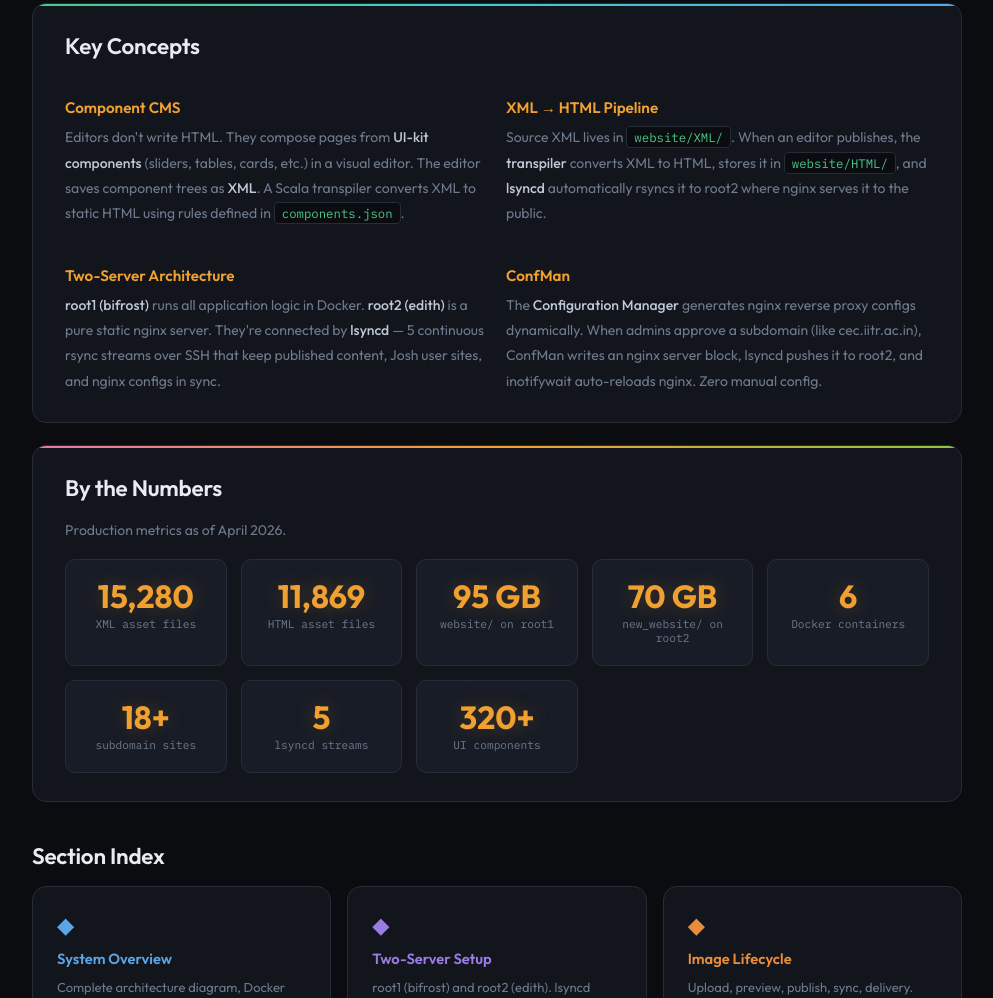
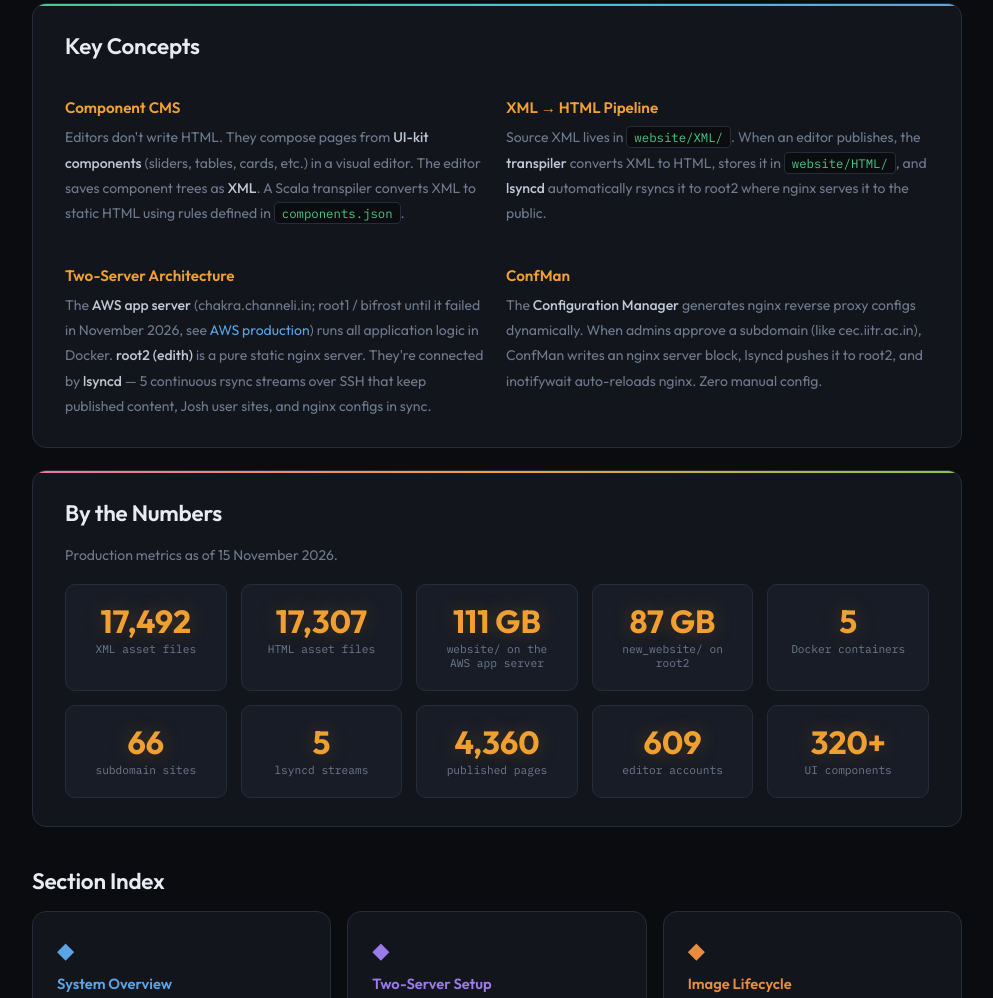
Before and after one commit to IMGIITRoorkee/chakra-docker, a plain HTML site: page architecture/index.html in a window 1280 px wide. Shown: the part 1384-2382 px from the top of the page, without its empty margins (278-1271 px from the left). Drawn offline with Linux system fonts and the light colour scheme.

Commit message:
docs(architecture): current stats and a notice on root1-era pages
The landing page now names the AWS app server and carries figures read
from the servers on 2026-11-15. Pages written for root1 point to the AWS
production page, and the topology row says canvas.channeli.in gets 410.

```diff
--- a/architecture/backend.html
+++ b/architecture/backend.html
@@ -12,6 +12,8 @@
 
 <h1>Backend <em>(Django)</em></h1>
 <p class="page-subtitle">Django application server &mdash; APIs, auth, file management, and publish workflow</p>
+
+<div class="card ga"><p><strong>Pre-November 2026 layout.</strong> This page describes Chakra on root1 (bifrost). root1 failed on 12 November 2026 and the AWS app server (chakra.channeli.in) replaced it: the containers, repositories and the root2 side are the same, but hosts, paths (<code>/home/ubuntu/...</code> instead of <code>/home/root1/...</code>), deploys, backups and the lsyncd transport differ. See <a href="aws-production.html">AWS production</a> for the current setup.</p></div>
 
 <!-- ══════════ OVERVIEW ══════════ -->
 <div class="card ga">
--- a/architecture/backups.html
+++ b/architecture/backups.html
@@ -12,6 +12,8 @@
 
 <h1>Backups <em>&amp; S3</em></h1>
 <p class="page-subtitle">Database dumps, incremental backups, and S3 mounts on both servers</p>
+
+<div class="card ga"><p><strong>Pre-November 2026 layout.</strong> This page describes Chakra on root1 (bifrost). root1 failed on 12 November 2026 and the AWS app server (chakra.channeli.in) replaced it: the containers, repositories and the root2 side are the same, but hosts, paths (<code>/home/ubuntu/...</code> instead of <code>/home/root1/...</code>), deploys, backups and the lsyncd transport differ. See <a href="aws-production.html">AWS production</a> for the current setup.</p></div>
 
 <div class="card ga">
 <h2>Backup Schedule</h2>
--- a/architecture/confman.html
+++ b/architecture/confman.html
@@ -12,6 +12,8 @@
 
 <h1>Conf<em>Man</em></h1>
 <p class="page-subtitle">Dynamic nginx reverse proxy configuration generator &mdash; zero manual nginx editing</p>
+
+<div class="card ga"><p><strong>Pre-November 2026 layout.</strong> This page describes Chakra on root1 (bifrost). root1 failed on 12 November 2026 and the AWS app server (chakra.channeli.in) replaced it: the containers, repositories and the root2 side are the same, but hosts, paths (<code>/home/ubuntu/...</code> instead of <code>/home/root1/...</code>), deploys, backups and the lsyncd transport differ. See <a href="aws-production.html">AWS production</a> for the current setup.</p></div>
 
 <!-- ══════════ OVERVIEW ══════════ -->
 <div class="card ga">
--- a/architecture/deployment.html
+++ b/architecture/deployment.html
@@ -12,6 +12,8 @@
 
 <h1>Deployment <em>Guide</em></h1>
 <p class="page-subtitle">Jenkins-preferred deployment with manual fallback procedures &mdash; verified against production</p>
+
+<div class="card ga"><p><strong>Pre-November 2026 layout.</strong> This page describes Chakra on root1 (bifrost). root1 failed on 12 November 2026 and the AWS app server (chakra.channeli.in) replaced it: the containers, repositories and the root2 side are the same, but hosts, paths (<code>/home/ubuntu/...</code> instead of <code>/home/root1/...</code>), deploys, backups and the lsyncd transport differ. See <a href="aws-production.html">AWS production</a> for the current setup.</p></div>
 
 <div class="g4" style="margin-bottom:36px;">
   <div class="stat"><div class="v">Jenkins</div><div class="l">preferred method</div></div>
--- a/architecture/frontend.html
+++ b/architecture/frontend.html
@@ -12,6 +12,8 @@
 
 <h1>Frontend <em>(Next.js)</em></h1>
 <p class="page-subtitle">Next.js editor UI &mdash; visual page composition from UI-kit components</p>
+
+<div class="card ga"><p><strong>Pre-November 2026 layout.</strong> This page describes Chakra on root1 (bifrost). root1 failed on 12 November 2026 and the AWS app server (chakra.channeli.in) replaced it: the containers, repositories and the root2 side are the same, but hosts, paths (<code>/home/ubuntu/...</code> instead of <code>/home/root1/...</code>), deploys, backups and the lsyncd transport differ. See <a href="aws-production.html">AWS production</a> for the current setup.</p></div>
 
 <!-- ══════════ OVERVIEW ══════════ -->
 <div class="card ga">
--- a/architecture/image-lifecycle.html
+++ b/architecture/image-lifecycle.html
@@ -12,6 +12,8 @@
 
 <h1>Image <em>Lifecycle</em></h1>
 <p class="page-subtitle">How images flow from upload through preview, publish, and serving &mdash; verified against production</p>
+
+<div class="card ga"><p><strong>Pre-November 2026 layout.</strong> This page describes Chakra on root1 (bifrost). root1 failed on 12 November 2026 and the AWS app server (chakra.channeli.in) replaced it: the containers, repositories and the root2 side are the same, but hosts, paths (<code>/home/ubuntu/...</code> instead of <code>/home/root1/...</code>), deploys, backups and the lsyncd transport differ. See <a href="aws-production.html">AWS production</a> for the current setup.</p></div>
 
 <div class="g4" style="margin-bottom:36px;">
   <div class="stat"><div class="v">6</div><div class="l">lifecycle stages</div></div>
--- a/architecture/index.html
+++ b/architecture/index.html
@@ -29,9 +29,9 @@
 <h2>System Map</h2>
 <svg viewBox="0 0 960 520" fill="none" xmlns="http://www.w3.org/2000/svg">
 
-  <!-- root1 / bifrost -->
+  <!-- Application server -->
   <rect x="15" y="10" width="580" height="500" rx="14" fill="#12151c" stroke="#3a4556" stroke-width="1"/>
-  <text x="35" y="36" fill="#f0a030" font-family="IBM Plex Mono, monospace" font-size="11" font-weight="600">root1 / bifrost &mdash; Application Server</text>
+  <text x="35" y="36" fill="#f0a030" font-family="IBM Plex Mono, monospace" font-size="11" font-weight="600">AWS app server (chakra.channeli.in) - root1 retired Nov 2026</text>
 
   <!-- Docker zone -->
   <rect x="30" y="55" width="380" height="200" rx="10" fill="#181c2680" stroke="#5ba4e6" stroke-width="1.2" stroke-dasharray="5 3"/>
@@ -170,7 +170,7 @@
   </div>
   <div>
     <h3>Two-Server Architecture</h3>
-    <p><strong>root1 (bifrost)</strong> runs all application logic in Docker. <strong>root2 (edith)</strong> is a pure static nginx server. They're connected by <strong>lsyncd</strong> &mdash; 5 continuous rsync streams over SSH that keep published content, Josh user sites, and nginx configs in sync.</p>
+    <p>The <strong>AWS app server</strong> (chakra.channeli.in; root1 / bifrost until it failed in November 2026, see <a href="aws-production.html">AWS production</a>) runs all application logic in Docker. <strong>root2 (edith)</strong> is a pure static nginx server. They're connected by <strong>lsyncd</strong> &mdash; 5 continuous rsync streams over SSH that keep published content, Josh user sites, and nginx configs in sync.</p>
   </div>
   <div>
     <h3>ConfMan</h3>
@@ -182,15 +182,17 @@
 <!-- Stats -->
 <div class="card gd fade-in fade-in-d3">
 <h2>By the Numbers</h2>
-<p style="margin-bottom:16px;">Production metrics as of April 2026.</p>
+<p style="margin-bottom:16px;">Production metrics as of 15 November 2026.</p>
 <div class="g4">
-  <div class="stat"><div class="v">15,280</div><div class="l">XML asset files</div></div>
-  <div class="stat"><div class="v">11,869</div><div class="l">HTML asset files</div></div>
-  <div class="stat"><div class="v">95 GB</div><div class="l">website/ on root1</div></div>
-  <div class="stat"><div class="v">70 GB</div><div class="l">new_website/ on root2</div></div>
-  <div class="stat"><div class="v">6</div><div class="l">Docker containers</div></div>
-  <div class="stat"><div class="v">18+</div><div class="l">subdomain sites</div></div>
+  <div class="stat"><div class="v">17,492</div><div class="l">XML asset files</div></div>
+  <div class="stat"><div class="v">17,307</div><div class="l">HTML asset files</div></div>
+  <div class="stat"><div class="v">111 GB</div><div class="l">website/ on the AWS app server</div></div>
+  <div class="stat"><div class="v">87 GB</div><div class="l">new_website/ on root2</div></div>
+  <div class="stat"><div class="v">5</div><div class="l">Docker containers</div></div>
+  <div class="stat"><div class="v">66</div><div class="l">subdomain sites</div></div>
   <div class="stat"><div class="v">5</div><div class="l">lsyncd streams</div></div>
+  <div class="stat"><div class="v">4,360</div><div class="l">published pages</div></div>
+  <div class="stat"><div class="v">609</div><div class="l">editor accounts</div></div>
   <div class="stat"><div class="v">320+</div><div class="l">UI components</div></div>
 </div>
 </div>
--- a/architecture/lsyncd.html
+++ b/architecture/lsyncd.html
@@ -12,6 +12,8 @@
 
 <h1>lsyncd &amp; <em>Sync</em></h1>
 <p class="page-subtitle">Live Syncing Daemon &mdash; continuous rsync on file changes from root1 to root2</p>
+
+<div class="card ga"><p><strong>Pre-November 2026 layout.</strong> This page describes Chakra on root1 (bifrost). root1 failed on 12 November 2026 and the AWS app server (chakra.channeli.in) replaced it: the containers, repositories and the root2 side are the same, but hosts, paths (<code>/home/ubuntu/...</code> instead of <code>/home/root1/...</code>), deploys, backups and the lsyncd transport differ. See <a href="aws-production.html">AWS production</a> for the current setup.</p></div>
 
 <!-- ══════════ OVERVIEW ══════════ -->
 <div class="card ga">
--- a/architecture/nginx.html
+++ b/architecture/nginx.html
@@ -12,6 +12,8 @@
 
 <h1>Nginx &amp; <em>Routing</em></h1>
 <p class="page-subtitle">Two separate nginx instances &mdash; application proxy on root1, static file server on root2</p>
+
+<div class="card ga"><p><strong>Pre-November 2026 layout.</strong> This page describes Chakra on root1 (bifrost). root1 failed on 12 November 2026 and the AWS app server (chakra.channeli.in) replaced it: the containers, repositories and the root2 side are the same, but hosts, paths (<code>/home/ubuntu/...</code> instead of <code>/home/root1/...</code>), deploys, backups and the lsyncd transport differ. See <a href="aws-production.html">AWS production</a> for the current setup.</p></div>
 
 <!-- ══════════ OVERVIEW ══════════ -->
 <div class="card ga">
--- a/architecture/system-overview.html
+++ b/architecture/system-overview.html
@@ -12,6 +12,8 @@
 
 <h1>System <em>Overview</em></h1>
 <p class="page-subtitle">Production servers (bifrost + edith) &mdash; April 2026</p>
+
+<div class="card ga"><p><strong>Pre-November 2026 layout.</strong> This page describes Chakra on root1 (bifrost). root1 failed on 12 November 2026 and the AWS app server (chakra.channeli.in) replaced it: the containers, repositories and the root2 side are the same, but hosts, paths (<code>/home/ubuntu/...</code> instead of <code>/home/root1/...</code>), deploys, backups and the lsyncd transport differ. See <a href="aws-production.html">AWS production</a> for the current setup.</p></div>
 
 <div class="g4" style="margin-bottom:36px;">
   <div class="stat"><div class="v">2</div><div class="l">prod servers</div></div>
--- a/architecture/transpiler.html
+++ b/architecture/transpiler.html
@@ -12,6 +12,8 @@
 
 <h1>Transpiler <em>(chakra-core)</em></h1>
 <p class="page-subtitle">Scala binary wrapped in a Flask API &mdash; converts XML component trees to static HTML</p>
+
+<div class="card ga"><p><strong>Pre-November 2026 layout.</strong> This page describes Chakra on root1 (bifrost). root1 failed on 12 November 2026 and the AWS app server (chakra.channeli.in) replaced it: the containers, repositories and the root2 side are the same, but hosts, paths (<code>/home/ubuntu/...</code> instead of <code>/home/root1/...</code>), deploys, backups and the lsyncd transport differ. See <a href="aws-production.html">AWS production</a> for the current setup.</p></div>
 
 <!-- ══════════ HOW IT RUNS ══════════ -->
 <div class="card ga">
--- a/architecture/two-servers.html
+++ b/architecture/two-servers.html
@@ -12,6 +12,8 @@
 
 <h1>Two-Server <em>Setup</em></h1>
 <p class="page-subtitle">root1 (bifrost) + root2 (edith) &mdash; connected by lsyncd over SSH</p>
+
+<div class="card ga"><p><strong>Pre-November 2026 layout.</strong> This page describes Chakra on root1 (bifrost). root1 failed on 12 November 2026 and the AWS app server (chakra.channeli.in) replaced it: the containers, repositories and the root2 side are the same, but hosts, paths (<code>/home/ubuntu/...</code> instead of <code>/home/root1/...</code>), deploys, backups and the lsyncd transport differ. See <a href="aws-production.html">AWS production</a> for the current setup.</p></div>
 
 <div class="card gb">
 <h2>Why Two Servers?</h2>
```
Also changed, not shown: architecture/aws-production.html (+1 -1 lines).
